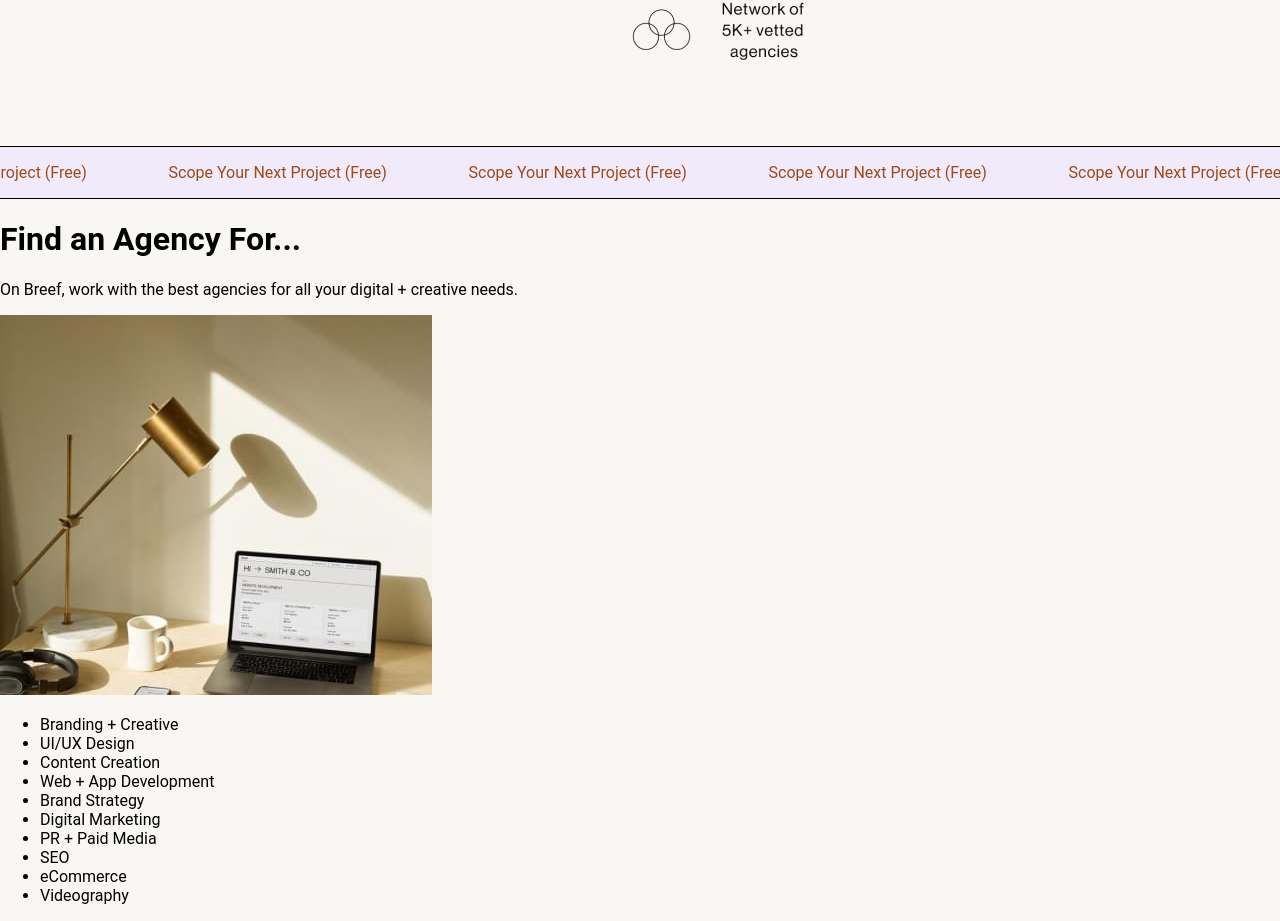
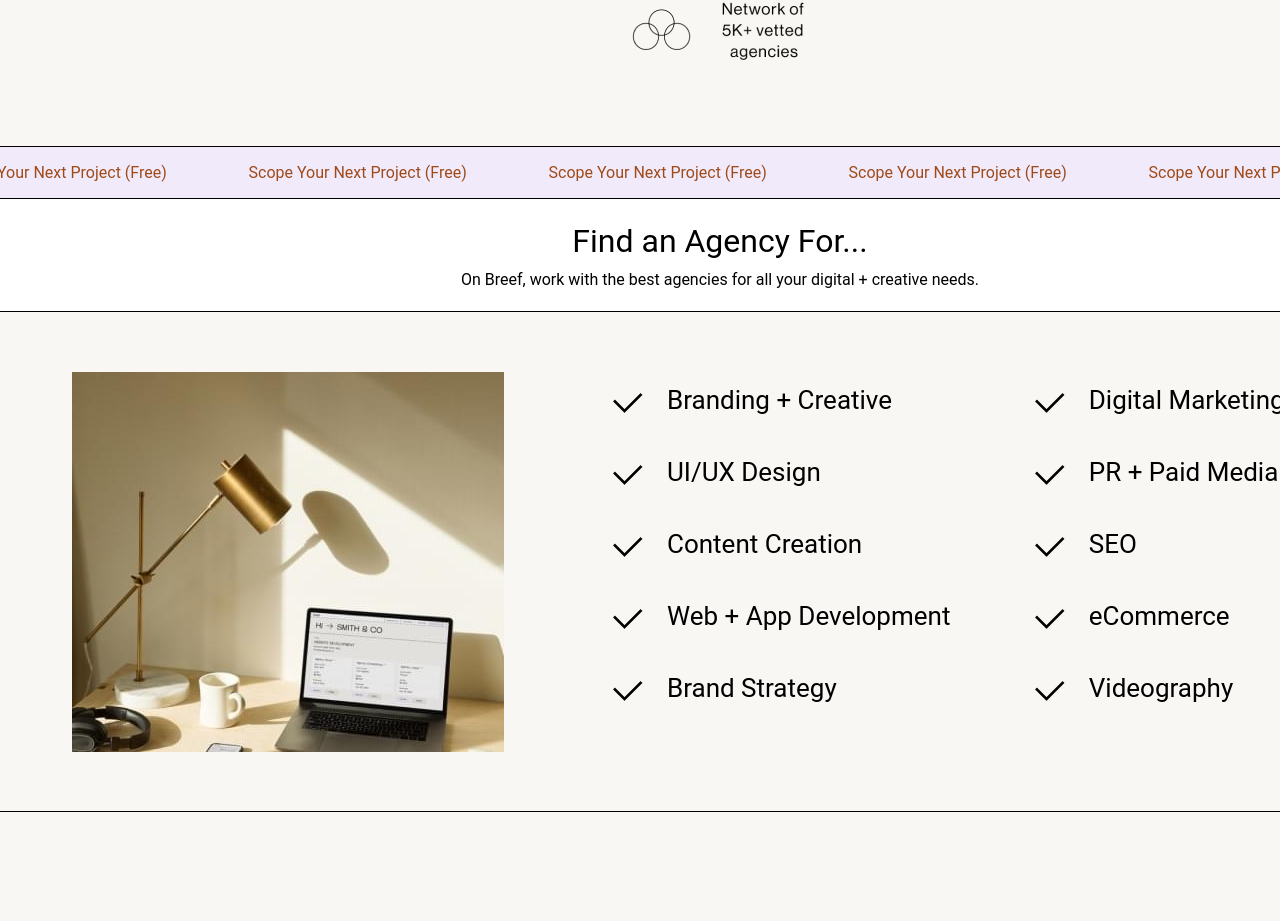
Before and after one commit to Marina-Sidorkina/breef, a website: page source/index.html in a window 1280 px wide. Shown: the part 1611-2532 px from the top of the page. After the commit the page ends 2423 px from the top, so only its background shows below. Drawn offline with Linux system fonts and the light colour scheme.

Commit message:
Add find block.

```diff
--- a/source/index.html
+++ b/source/index.html
@@ -131,6 +131,7 @@
           <p class="find__description">On Breef, work with the best agencies for all your digital + creative needs.</p>
         </header>
         <div class="find__info">
+          <div class="find__container">
             <img class="find__img" src="media/dest/find/find.jpg" alt="illustration" width="432" height="380">
             <ul class="find__list">
               <li class="find__list-item">Branding + Creative</li>
@@ -146,6 +147,7 @@
             </ul>
           </div>
         </div>
+      </div>
     </main>
   </body>
 </html>
--- /dev/null
+++ b/source/sass/blocks/_find.scss
@@ -0,0 +1,91 @@
+.find {
+  width: 100%;
+  min-width: 1440px;
+
+  &__header {
+    box-sizing: border-box;
+    display: flex;
+    flex-direction: column;
+    justify-content: center;
+    width: 100%;
+    height: 113px;
+    margin: 0 auto;
+    background-color: #ffffff;
+    border-bottom: 1px solid #000000;
+  }
+
+  &__title {
+    font-weight: 400;
+    font-size: 32px;
+    line-height: 43px;
+    width: 100%;
+    height: 44px;
+    margin: 0 auto 6px auto;
+    text-align: center;
+  }
+
+  &__description {
+    width: 100%;
+    height: 20px;
+    margin: 0 auto;
+    text-align: center;
+  }
+
+  &__info {
+    box-sizing: border-box;
+    display: flex;
+    justify-content: center;
+    align-items: center;
+    width: 100%;
+    height: 500px;
+    border-bottom: 1px solid #000000;
+  }
+
+  &__container {
+    box-sizing: border-box;
+    display: flex;
+    justify-content: flex-start;
+    align-items: center;
+    width: 1440px;
+    min-width: 1440px;
+    margin: 0 auto;
+    padding: 0 72px;
+  }
+
+  &__img {
+    display: block;
+    width: 432px;
+    height: 380px;
+    margin: 0 auto;
+  }
+
+  &__list {
+    box-sizing: border-box;
+    display: flex;
+    flex-direction: column;
+    flex-wrap: wrap;
+    height: 380px;
+    width: 100%;
+    margin: 0 auto;
+    padding: 15px 0 0 108px;
+    list-style: none;
+  }
+
+  &__list-item {
+    position: relative;
+    margin: 0 0 46px 0;
+    padding-left: 55px;
+    font-weight: 400;
+    font-size: 26px;
+    line-height: 26px;
+
+    &::before {
+      position: absolute;
+      left: 0;
+      content: "";
+      width: 32px;
+      height: 32px;
+      background-image: url("../../media/dest/find/icon.png");
+    }
+  }
+}
--- a/source/sass/blocks/_marquee.scss
+++ b/source/sass/blocks/_marquee.scss
@@ -4,6 +4,7 @@
   align-items: center;
   justify-content: center;
   margin: 0 auto;
+  min-width: 1440px;
   height: 51px;
   white-space: nowrap;
   overflow-x: hidden;
--- a/source/sass/index.scss
+++ b/source/sass/index.scss
@@ -7,3 +7,4 @@
 @import "blocks/promo";
 @import "blocks/demand";
 @import "blocks/marquee";
+@import "blocks/find";
```
Also changed, not shown: source/css/index.min.css, source/media/dest/find/icon.png (added), source/media/src/find/icon.png (added), 1 other file. Lines whose indentation alone changed are shown as unchanged.
